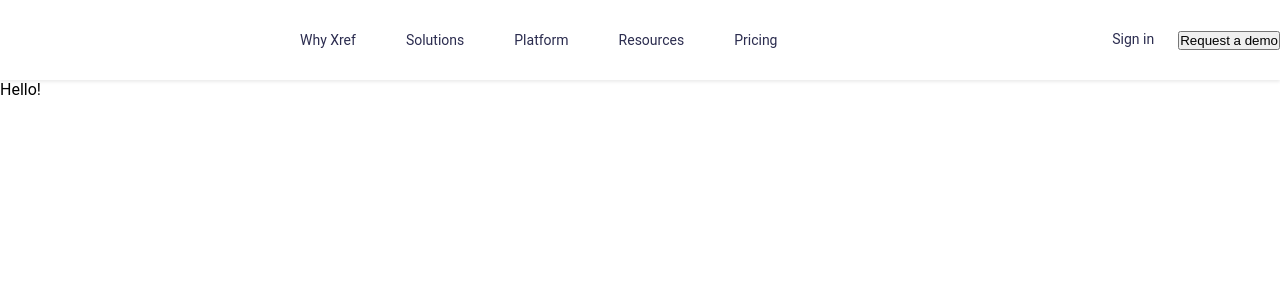
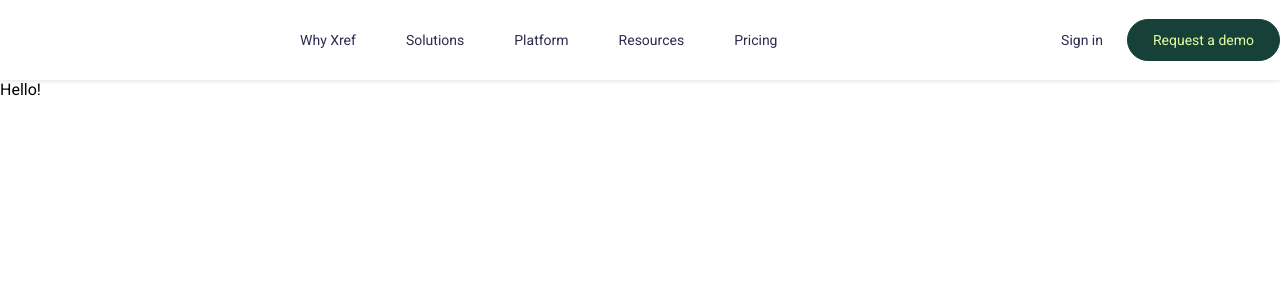
Before and after one commit to tokkaya79/recruit, a Next.js app: page / in a window 1280 px wide. Shown: the top 300 px of the page. Built offline with nearby package versions, Linux system fonts and the light colour scheme.

Commit message:
created Button and added to header

```diff
--- a/src/components/Button.tsx
+++ b/src/components/Button.tsx
@@ -0,0 +1,21 @@
+import "../styles/button.scss"
+
+interface ButtonProps {
+  children: React.ReactNode;
+  onClick?: () => void;
+  className: string;
+  link?: string;
+  type?: 'button' | 'submit' | 'reset';
+  }
+
+  const Button =  ({onClick, type, className, children}: ButtonProps) => {
+    return (
+      <button className={`button ${className}`}
+      onClick={onClick}
+      type={type}>
+        {children}
+      </button>
+    )
+  }
+
+  export default Button
--- a/src/components/Header.tsx
+++ b/src/components/Header.tsx
@@ -1,3 +1,5 @@
+import Button from "./Button";
+
 import "../styles/header.scss";
 
 const Header = () => {
@@ -16,7 +18,7 @@ const Header = () => {
 					</nav>
 					<div className='header__action'>
 						<a className="header__action-link" href=''>Sign in</a>
-						<button>Request a demo</button>
+						<Button className="btn-request">Request a demo</Button>
 					</div>
 				</div>
 			</div>
--- a/src/styles/button.scss
+++ b/src/styles/button.scss
@@ -0,0 +1,15 @@
+.button {
+  cursor: pointer;
+  &.btn-request{
+    width: 153px;
+    height: 42px;
+    background: #164038;
+    color: #e1ffa0;
+    font-size: 14px;
+    font-weight: 400;
+    line-height: 1.2;
+    text-align: center;
+    border: 1px solid #164038;
+    border-radius: 100px;
+  }
+}
--- a/src/styles/globals.scss
+++ b/src/styles/globals.scss
@@ -1,3 +1,7 @@
+@import './reset.scss';
+
+@import url('https://fonts.googleapis.com/css2?family=Roboto:ital,wght@0,100;0,300;0,400;0,500;0,700;0,900;1,100;1,300;1,400;1,500;1,700;1,900&display=swap');
+
 * {
   box-sizing: border-box;
   padding: 0;
@@ -12,6 +16,7 @@ html,
 body {
   max-width: 100vw;
   overflow-x: hidden;
+  font-family: 'Roboto', sans-serif;
 }
 
 body {
--- a/src/styles/header.scss
+++ b/src/styles/header.scss
@@ -31,6 +31,7 @@
 	}
 	&__action {
 		display: flex;
+    align-items: center;
 		gap: 24px;
 		font-weight: 400;
 		line-height: 1.2;
--- /dev/null
+++ b/src/styles/reset.scss
@@ -0,0 +1,85 @@
+* {
+	padding: 0px;
+	margin: 0px;
+	border: none;
+}
+
+*,
+*::before,
+*::after {
+	box-sizing: border-box;
+}
+
+a, a:link, a:visited  {
+    color: inherit;
+    text-decoration: none;
+    display: inline-block;
+}
+
+a:hover  {
+    color: inherit;
+    text-decoration: none;
+}
+
+aside, nav, footer, header, section, main {
+	display: block;
+}
+
+h1, h2, h3, h4, h5, h6, p {
+    font-size: inherit;
+	font-weight: inherit;
+}
+
+ul, ul li {
+	list-style: none;
+}
+
+img {
+	vertical-align: top;
+}
+
+img, svg {
+	max-width: 100%;
+	height: auto;
+}
+
+address {
+  font-style: normal;
+}
+
+input, textarea, button, select {
+	font-family: inherit;
+    font-size: inherit;
+    color: inherit;
+    background-color: transparent;
+}
+
+input::-ms-clear {
+	display: none;
+}
+
+button, input[type="submit"] {
+    display: inline-block;
+    box-shadow: none;
+    background-color: transparent;
+    background: none;
+    cursor: pointer;
+}
+
+input:focus, input:active,
+button:focus, button:active {
+    outline: none;
+}
+
+button::-moz-focus-inner {
+	padding: 0;
+	border: 0;
+}
+
+label {
+	cursor: pointer;
+}
+
+legend {
+	display: block;
+}
```
